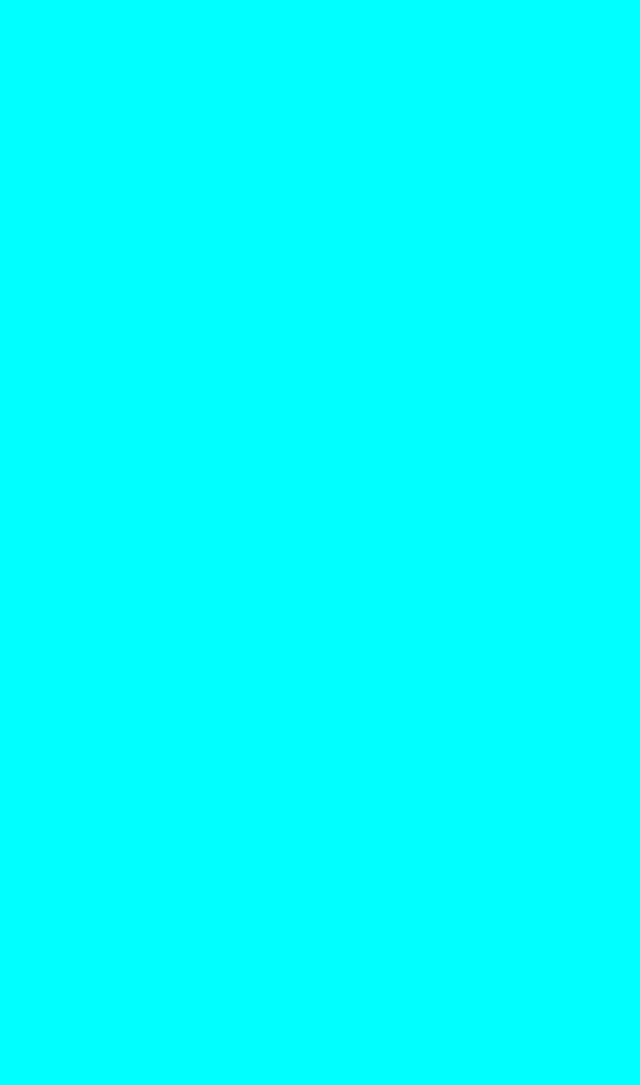
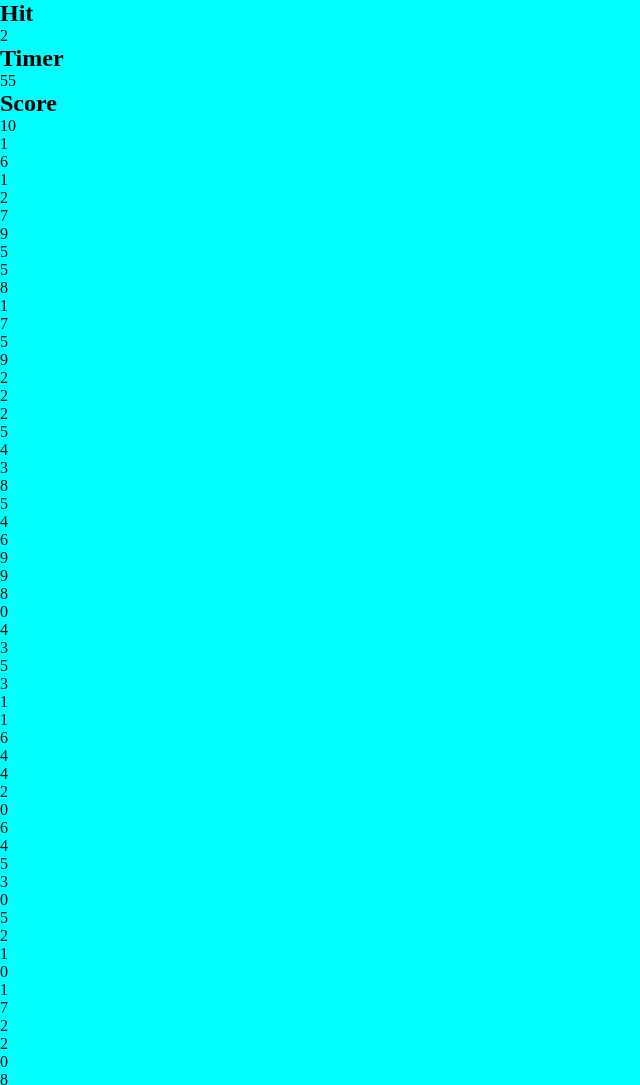
Before and after one commit to sharan-hs/BubbleGame, a plain HTML site: page index.html in a window 1280 px wide. Shown: the top 1085 px of the page, without its empty margins (0-640 px from the left). Before the commit the page ends 800 px from the top, so only its background shows below. Drawn offline with Linux system fonts and the light colour scheme.

Commit message:
Template for bubble game created

```diff
--- a/index.html
+++ b/index.html
@@ -1,15 +1,32 @@
 <!DOCTYPE html>
 <html lang="en">
-<head>
-    <meta charset="UTF-8">
-    <meta name="viewport" content="width=device-width, initial-scale=1.0">
+  <head>
+    <meta charset="UTF-8" />
+    <meta name="viewport" content="width=device-width, initial-scale=1.0" />
     <title>Bubble Game</title>
-    <link rel="stylesheet" href="style.css">
-</head>
-<body>
+    <link rel="stylesheet" href="style.css" />
+  </head>
+  <body>
     <div id="main">
-
+        <div id="panel">
+          <div id="ptop">
+          <div class="elem">
+            <h2>Hit</h2>
+            <div id = "hitValue" class="box">5</div>
+        </div>
+          <div class="elem">
+            <h2>Timer</h2>
+            <div id = "timerValue" class="box">60</div>
+          </div>
+          <div class="elem">
+            <h2>Score</h2>
+            <div id= "scoreValue" class="box">0</div>
+          </div>
+        </div>
+        <div id="pbtm">
+        </div>
+      </div>
     </div>
-</body>
-<source src="app.js" >
+  </body>
+  <script src="app.js"></script>
 </html>
```
